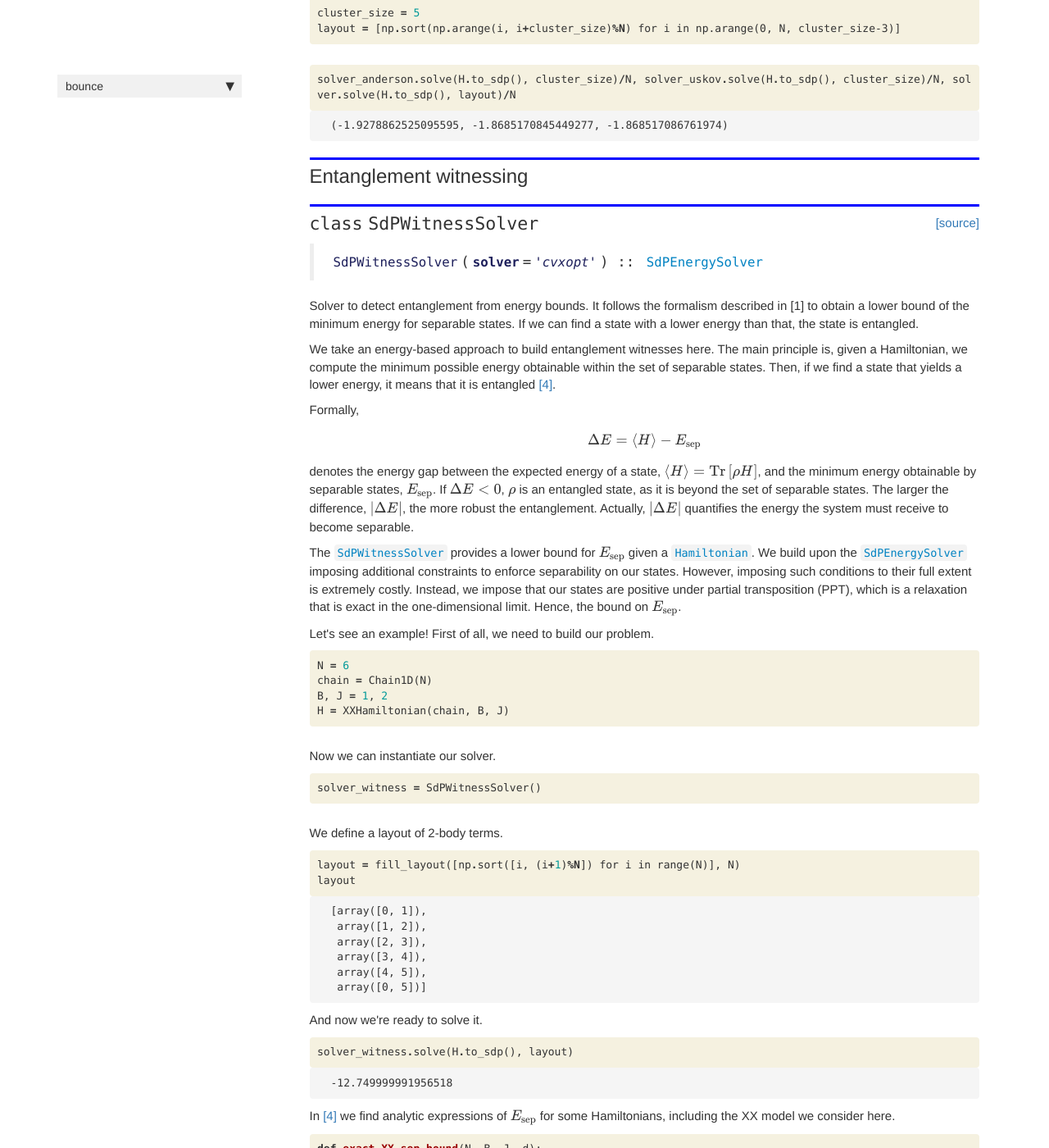
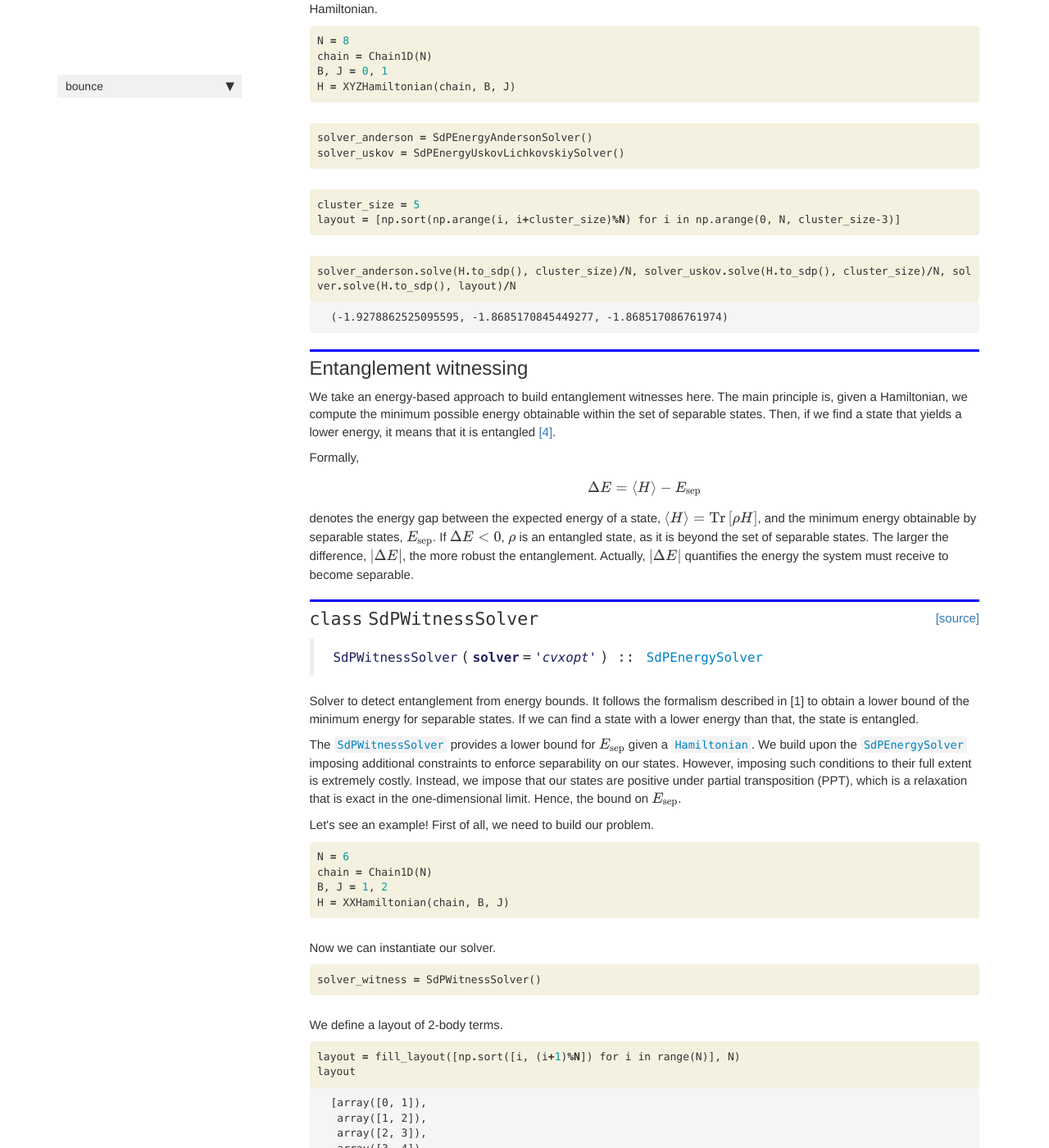
Before and after one commit to BorjaRequena/bounce, a Jekyll site: the page built from docs/sdp.html, in a window 1280 px wide and 1400 px high, scrolled down 3863 px. Shown: the whole window at 82% size. Built offline with Jekyll 4.4.1, drawn with Linux system fonts in a browser that asks for light colours; nearby versions of some CDN libraries; comment, search, counter and statistics services are not loaded; some of the changed text lies outside the part shown.

Commit message:
Updated SdP docs

```diff
--- a/docs/index.html
+++ b/docs/index.html
@@ -48,8 +48,8 @@ nb_path: "nbs/index.ipynb"
 </div>
 <div class="cell border-box-sizing text_cell rendered"><div class="inner_cell">
 <div class="text_cell_render border-box-sizing rendered_html">
-<p>In order to use the library, you will have to clone this repository with <code>git clone https://github.com/BorjaRequena/BOUNCE.git</code> and install it via <code>pip install BOUNCE</code>. In order to edit the source code and adapt it to your particular problems, you may install it in editable form with <code>pip install -e BOUNCE</code>.
-{% include note.html content='to perform the installation, you must be in the immediately higher level along the path of the cloned repository. For instance, if the repository is in the directory <code>~/what/ever/BOUNCE</code>, go to <code>~/what/ever/</code> directory to run the <code>pip install -e BOUNCE</code> command.  ' %}</p>
+<p>In order to use the library, you will have to clone this repository with <code>git clone https://github.com/BorjaRequena/BOUNCE.git</code> and install it via <code>pip install BOUNCE</code>. In order to edit the source code and adapt it to your particular problems, you may want to install it in editable form with <code>pip install -e BOUNCE</code>.
+{% include note.html content='to perform the installation, you can either provide the full path to the repository or be in the immediately higher level. For instance, if the repository is in the directory <code>~/what/ever/BOUNCE</code>, go to <code>~/what/ever/</code> directory to run the <code>pip install -e BOUNCE</code> command, otherwise you can run <code>pip install -e ~/what/ever/BOUNCE</code>.  ' %}</p>
 
 </div>
 </div>
--- a/docs/sdp.html
+++ b/docs/sdp.html
@@ -120,7 +120,8 @@ nb_path: "nbs/06_sdp.ipynb"
 </div>
 <div class="cell border-box-sizing text_cell rendered"><div class="inner_cell">
 <div class="text_cell_render border-box-sizing rendered_html">
-<h2 id="Ground-state-energy-approximation">Ground state energy approximation<a class="anchor-link" href="#Ground-state-energy-approximation"> </a></h2>
+<h2 id="Ground-state-energy-approximation">Ground state energy approximation<a class="anchor-link" href="#Ground-state-energy-approximation"> </a></h2><p>Finding the ground state energy of a quantum Hamiltonian is a fundamental problem in quantum physics. It constitutes global optimization problem over all possible quantum states $\rho$ of the form $$E_0=\min_\rho \text{Tr}\left[\rho H\right]\,,$$ where $E_0$ denotes the ground state energy for the Hamiltonian $H$. Nonetheless, the complexity of such optimization task grows exponentially with the physical system's size, so we often rely on approximations. Here, we consider a relaxation of the problem based on an SdP.</p>
+
 </div>
 </div>
 </div>
@@ -495,6 +496,23 @@ The result is a lower bound of the Hamiltonian's ground state energy.</p>
 </div>
 </div>
 </div>
+    {% raw %}
+
+<div class="cell border-box-sizing code_cell rendered">
+<div class="input">
+
+<div class="inner_cell">
+    <div class="input_area">
+<div class=" highlight hl-ipython3"><pre><span></span><span class="k">assert</span> <span class="n">solver</span><span class="o">.</span><span class="n">ojimetro</span><span class="p">(</span><span class="n">simple_layout</span><span class="p">)</span> <span class="o">&lt;</span> <span class="n">solver</span><span class="o">.</span><span class="n">ojimetro</span><span class="p">(</span><span class="n">stronger_layout</span><span class="p">)</span>
+</pre></div>
+
+    </div>
+</div>
+</div>
+
+</div>
+    {% endraw %}
+
 <div class="cell border-box-sizing text_cell rendered"><div class="inner_cell">
 <div class="text_cell_render border-box-sizing rendered_html">
 <h3 id="Alternative-methods-to-lower-bound-the-ground-state-energy">Alternative methods to lower bound the ground state energy<a class="anchor-link" href="#Alternative-methods-to-lower-bound-the-ground-state-energy"> </a></h3><p>We implement two other methods to obtain lower bounds of many-body Hamiltonians. We rewrite the Anderson bound <a href="https://journals.aps.org/pr/abstract/10.1103/PhysRev.83.1260">[2]</a> and the method introduced by Uskov and Lichovskiy in <a href="https://iopscience.iop.org/article/10.1088/1742-6596/1163/1/012057">[3]</a> in SdP form to compare with the proposed methodology above. The SdP formulation ensures that the obtained result is the actual global minimum.</p>
@@ -669,7 +687,9 @@ the reduced states have certain symmetries, such as translational invariance.</p
 
 <div class="cell border-box-sizing text_cell rendered"><div class="inner_cell">
 <div class="text_cell_render border-box-sizing rendered_html">
-<h2 id="Entanglement-witnessing">Entanglement witnessing<a class="anchor-link" href="#Entanglement-witnessing"> </a></h2>
+<h2 id="Entanglement-witnessing">Entanglement witnessing<a class="anchor-link" href="#Entanglement-witnessing"> </a></h2><p>We take an energy-based approach to build entanglement witnesses here. The main principle is, given a Hamiltonian, we compute the minimum possible energy obtainable within the set of separable states. Then, if we find a state that yields a lower energy, it means that it is entangled <a href="https://journals.aps.org/pra/abstract/10.1103/PhysRevA.71.010301">[4]</a>.</p>
+<p>Formally, $$\Delta E = \langle H\rangle - E_{\text{sep}}$$ denotes the energy gap between the expected energy of a state, $\langle H\rangle = \text{Tr}\left[\rho H\right]$, and the minimum energy obtainable by separable states, $E_{\text{sep}}$. If $\Delta E &lt; 0$, $\rho$ is an entangled state, as it is beyond the set of separable states. The larger the difference, $|\Delta E|$, the more robust the entanglement. Actually, $|\Delta E|$ quantifies the energy the system must receive to become separable.</p>
+
 </div>
 </div>
 </div>
```
Also changed, not shown: other parts of docs/index.html (+1 -1 lines), other parts of docs/sdp.html (+0 -2 lines), 2 other files.
